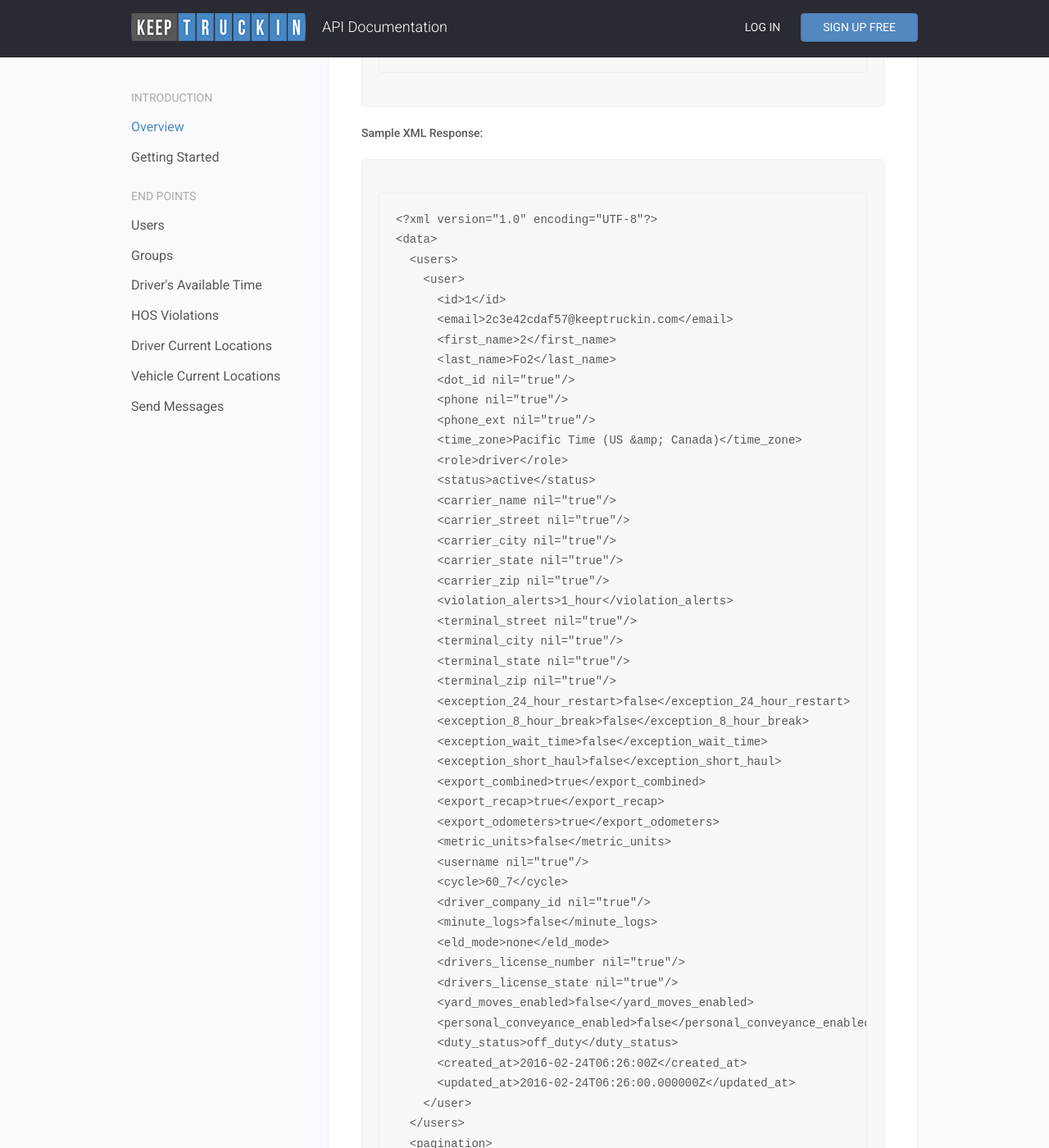
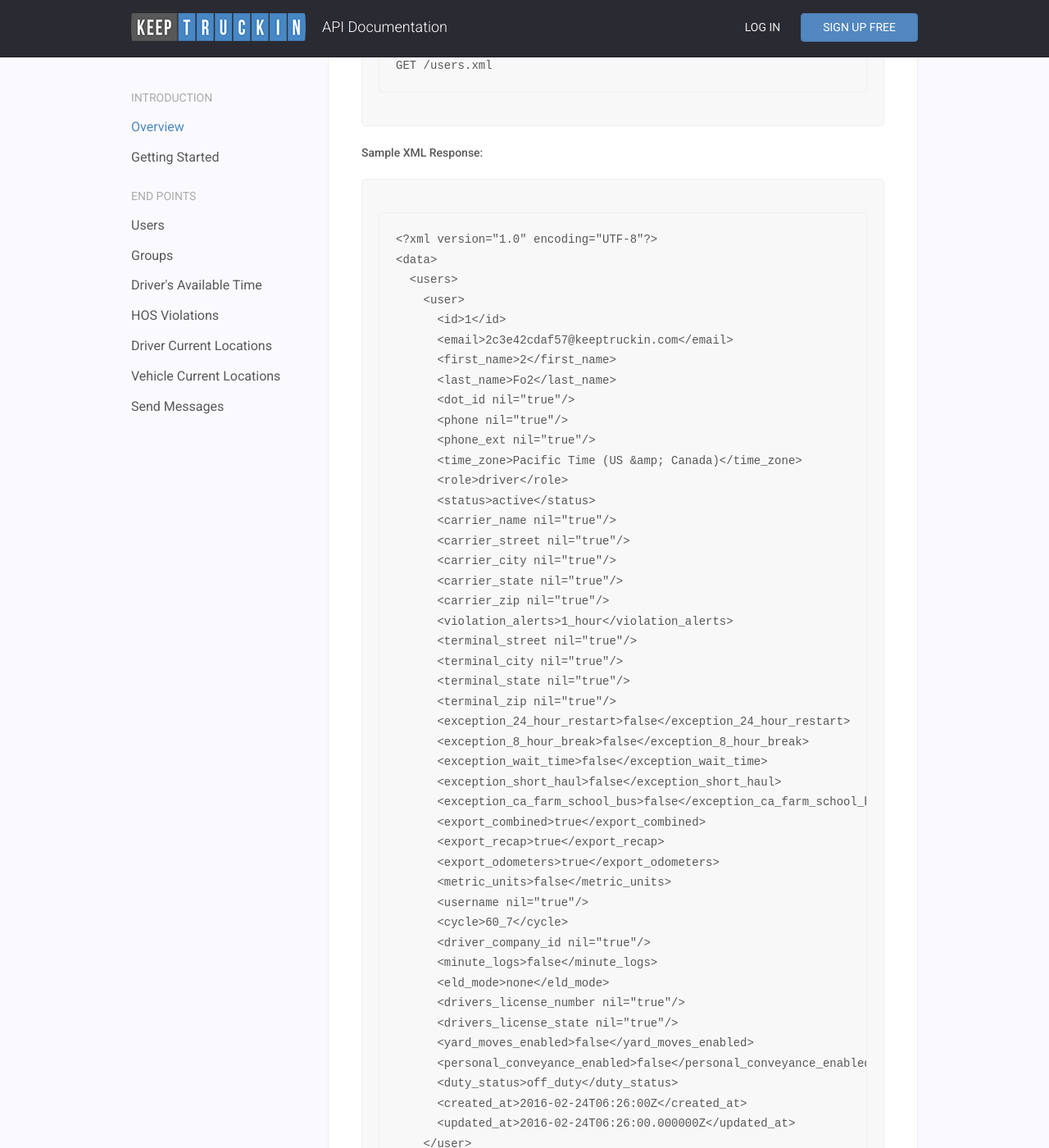
Before and after one commit to armdev/public_api_docs, a Jekyll site: the page built from pages/02-users.markdown, in a window 1280 px wide and 1400 px high, scrolled down 2874 px. Shown: the whole window at 82% size. Built offline with Jekyll 4.4.1, drawn with Linux system fonts in a browser that asks for light colours; some of the changed text lies outside the part shown.

Commit message:
add exception_ca_farm_school_bus

```diff
--- a/pages/02-users.markdown
+++ b/pages/02-users.markdown
@@ -78,6 +78,7 @@
         "exception_8_hour_break": false,
         "exception_wait_time": false,
         "exception_short_haul": false,
+        "exception_ca_farm_school_bus": false,
         "export_combined": true,
         "export_recap": true,
         "export_odometers": true,
@@ -142,6 +143,7 @@
       <exception_8_hour_break>false</exception_8_hour_break>
       <exception_wait_time>false</exception_wait_time>
       <exception_short_haul>false</exception_short_haul>
+      <exception_ca_farm_school_bus>false</exception_ca_farm_school_bus>
       <export_combined>true</export_combined>
       <export_recap>true</export_recap>
       <export_odometers>true</export_odometers>
@@ -327,7 +329,7 @@
 
 + id (required &#124; integer): id of the user to update
 + admin/fleet_user's params ->  :email, :password, :first_name, :last_name, :dot_id, :phone, :phone_ext, :time_zone
-+ Driver's params -> :email, :password, :first_name, :last_name, :dot_id, :phone, :phone_ext, :time_zone, :cycle, :driver_company_id, :carrier_name, :carrier_street, :carrier_city, :carrier_state, :carrier_zip,:violation_alerts, :terminal_street, :terminal_city, :terminal_state, :terminal_zip, :exception_24_hour_restart,:exception_8_hour_break, :exception_wait_time, :exception_short_haul, :export_combined, :export_recap, :export_odometers, :metric_units, :username,:unconfirmed_email, :minute_logs, :eld_mode, :drivers_license_number, :drivers_license_state, :yard_moves_enabled,:personal_conveyance_enabled
++ Driver's params -> :email, :password, :first_name, :last_name, :dot_id, :phone, :phone_ext, :time_zone, :cycle, :driver_company_id, :carrier_name, :carrier_street, :carrier_city, :carrier_state, :carrier_zip,:violation_alerts, :terminal_street, :terminal_city, :terminal_state, :terminal_zip, :exception_24_hour_restart,:exception_8_hour_break, :exception_wait_time, :exception_short_haul, :exception_ca_farm_school_bus, :export_combined, :export_recap, :export_odometers, :metric_units, :username, :minute_logs, :eld_mode, :drivers_license_number, :drivers_license_state, :yard_moves_enabled, :personal_conveyance_enabled
 
 ###### Example Request:
 
```
